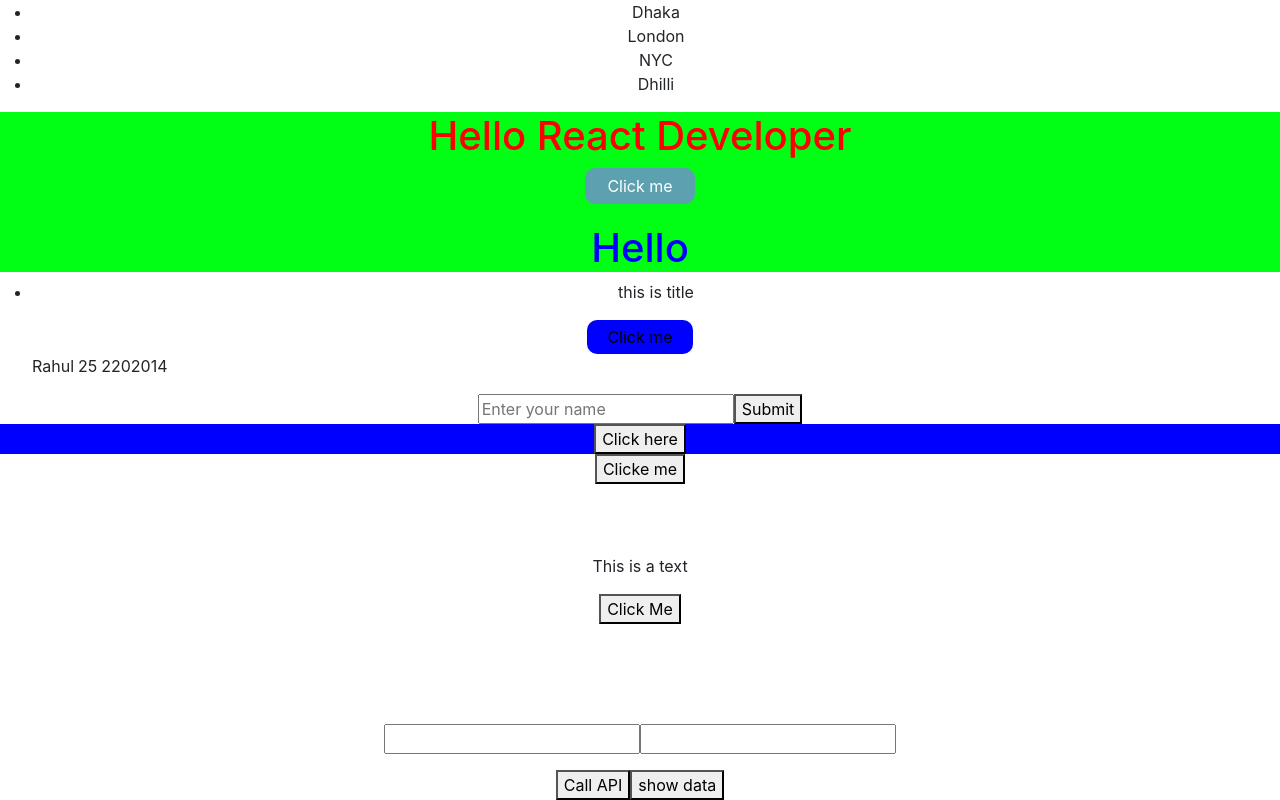
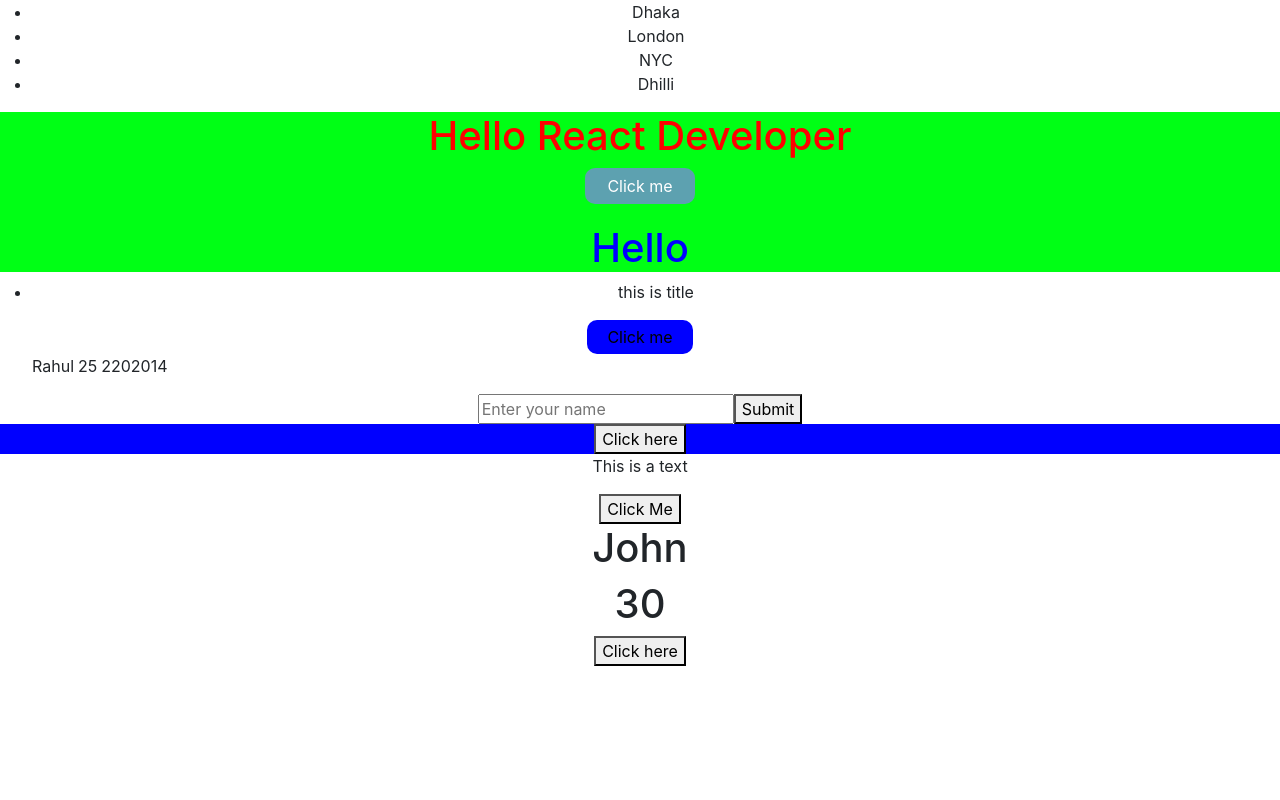
Before and after one commit to SumanPSTU/React-Basic, a React (Create React App) app: page / in a window 1280 px wide. Shown: the part 336-1136 px from the top of the page. After the commit the page ends 1002 px from the top, so only its background shows below. Built offline with nearby package versions, Linux system fonts and the light colour scheme.

Commit message:
update use state file

```diff
--- a/src/App.js
+++ b/src/App.js
@@ -1,7 +1,6 @@
 import "./assets/style/App.css";
 import IFelse from "./component/IFelse";
 import Navbar  from "./component/Navbar";
-import Hooks from "./component/Hooks";
 import UsestateTest from "./component/UsestateTest";
 
 export default function App() {
@@ -9,12 +8,13 @@ export default function App() {
     <div className="App">
       {Navbar()}
       {IFelse()}
-      <Hooks/>
+
       <div>
       <UsestateTest/>
       </div>
 
 
+
     </div>
   );
 }
--- a/src/component/UsestateTest.jsx
+++ b/src/component/UsestateTest.jsx
@@ -7,10 +7,36 @@ const UsestateTest = () => {
     setText("This is a new text");
   };
 
+  const [myObj, setObj] = useState({
+    name: "John",
+    age: 30,
+  });
+
+  const handle = () => {
+    // setObj({
+    //   name: "Sumon",
+    //   age: 21,
+    // });
+    setObj((prev) => ({
+      ...prev,
+      name: "Sumon",
+    }));
+  };
+
   return (
     <div>
       <p>{text}</p>
       <button onClick={click}>Click Me</button>
+      <h1>{myObj.name}</h1>
+      <h1>{myObj.age}</h1>
+      <button onClick={handle}>Click here</button>
+      {/* {Object.entries(myObj).map(([key, value], index) => {
+        return (
+          <p key={index}>
+            {key}: {value}
+          </p>
+        );
+      })} */}
     </div>
   );
 };
```
